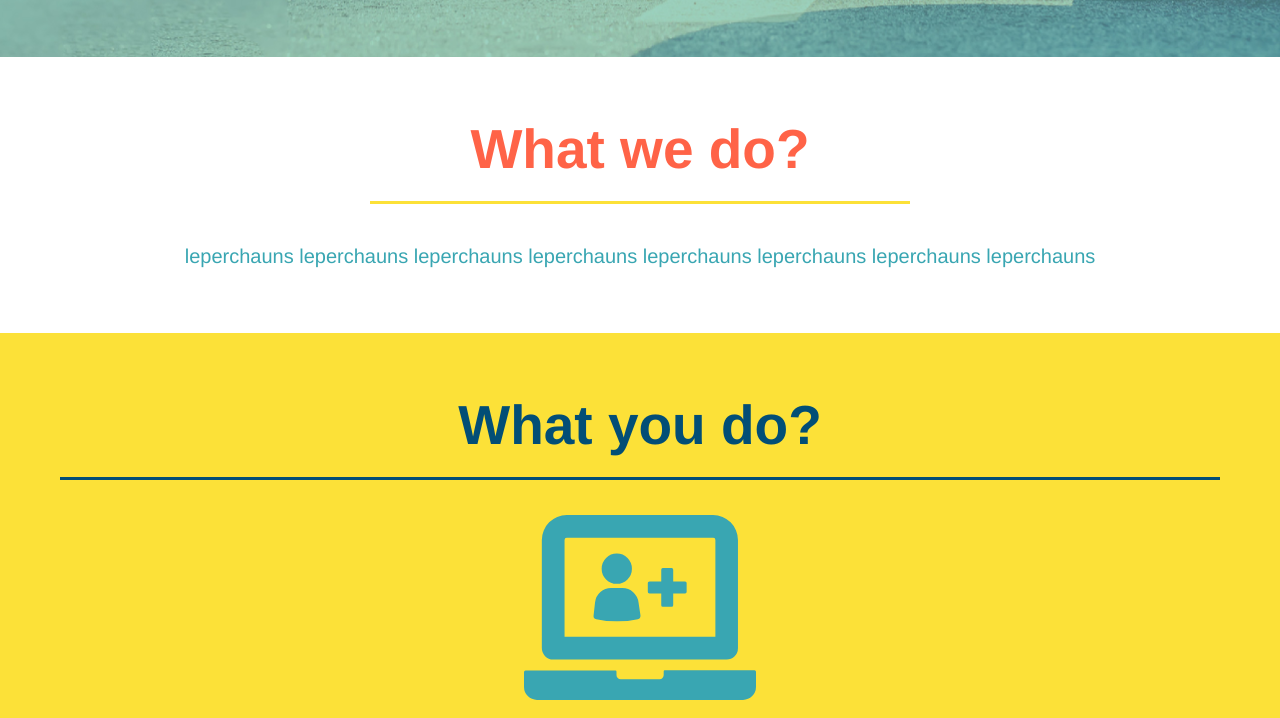
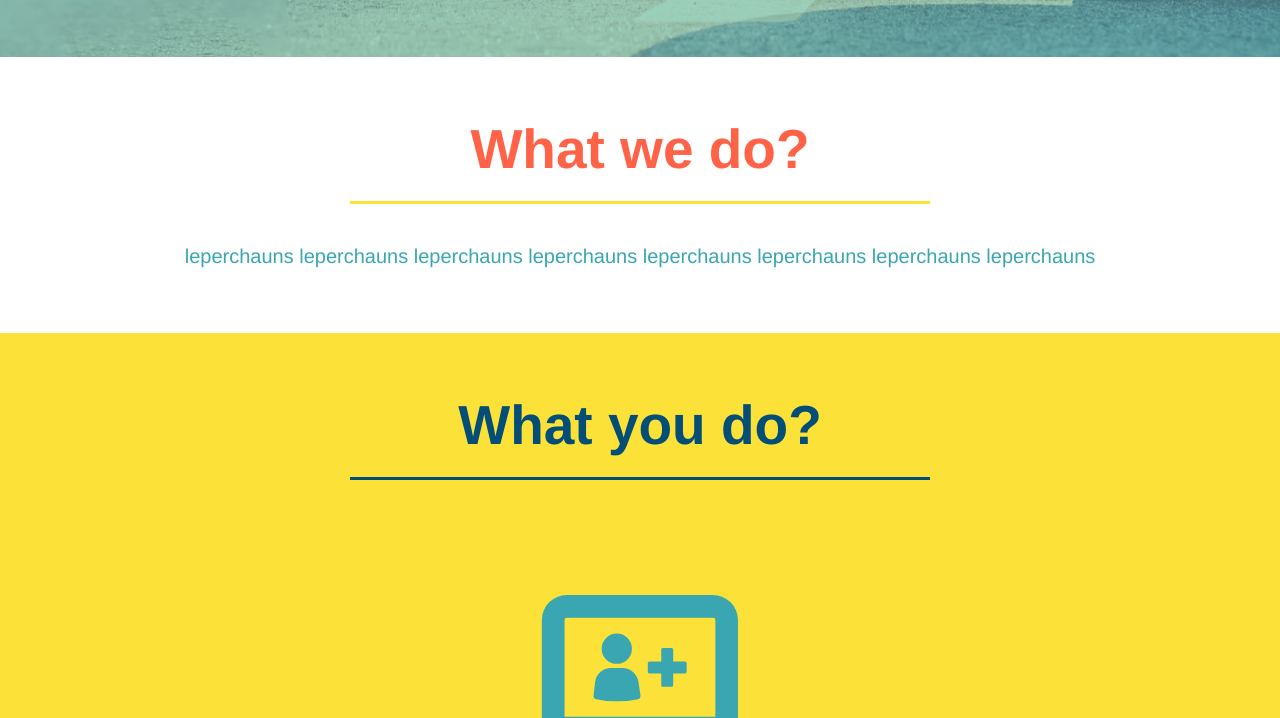
Before and after one commit to dawsonnichols/run-buddy, a plain HTML site: page index.html in a window 1280 px wide. Shown: the part 822-1540 px from the top of the page. Drawn offline with Linux system fonts and the light colour scheme.

Commit message:
flex box additions

```diff
--- a/assets/css/style.css
+++ b/assets/css/style.css
@@ -25,11 +25,13 @@
   color: #fce138;
   margin: 0;
 }
+
 h3 {
   margin: 0px;
   font-size: 45px;
 
 }
+
 header a {
   text-decoration: none;
   color: #fce138;
@@ -38,6 +40,7 @@
 header nav {
   margin: 7px 0;
 }
+
 header nav ul {
   display: flex;
   flex-wrap: wrap;
@@ -90,16 +93,18 @@
   background-size: cover;
   background-position: center;
   display: flex;
-    justify-content:center;
+  justify-content: center;
   flex-wrap: wrap;
 
 }
+
 .hero-secondary {
   margin: 20px;
   background-color: black;
   font-size: 20px;
   color: red;
 }
+
 .hero-form {
   border: 3px solid #024e76;
   background-color: #fce138;
@@ -110,11 +115,13 @@
   margin: auto;
 
 }
+
 .hero-form p {
   margin: 5px 0 15px 0;
   width: 40%;
   margin: 3.5%;
 }
+
 .hera-cta {
   width: 35%;
   text-align: right;
@@ -130,9 +137,11 @@
   font-size: 55px;
 
 }
+
 .hero-cta p {
   color: white;
 }
+
 .form-input {
   border: 1px solid #024e76;
   display: block;
@@ -142,9 +151,11 @@
   width: 100%;
   margin-bottom: 15px;
 }
+
 .hero-form label {
   margin: 0 5px;
 }
+
 .hero-form button {
   color: #000000;
   background-color: #024e76;
@@ -152,10 +163,7 @@
   padding: 10px 20px;
   font-size: 16px;
 }
-  .intro {
-      text-align: center;
 
-  }
 .intro h2 {
   font-size: 55px;
   color: tomato;
@@ -165,24 +173,26 @@
   border-color: #fce138;
   display: inline-block;
 }
+
 .intro p {
   line-height: 1.7;
   color: #39a6b2;
   width: 80%;
   font-size: 20px;
   margin: 0 auto;
+  text-align: center;
 }
 
 
 .section-title {
   font-size: 55px;
   color: #024e76;
-    margin-bottom: 35px;
-    padding: 0 100px 20px 100px;
-    display: block;
   border-bottom: 3px solid;
   text-align: center;
-
+  padding-bottom: 20px;
+  text-align: center;
+  margin: 0 auto 35px auto;
+  width: 50%;
 }
 
 .primary-border {
@@ -193,9 +203,11 @@
 .secondary-border {
   border-color: #39a6b2;
 }
+
 .steps {
   background-color: #fce138;
 }
+
 .steps div {
   margin-bottom: 80px;
 }
@@ -206,7 +218,8 @@
   display: block;
   margin-left: auto;
   margin-right: auto;
-    width: 20%;;
+  width: 20%;
+  ;
 }
 
 .steps h3 {
@@ -222,13 +235,16 @@
   text-align: center;
   margin: 20px;
 }
+
 .steps span {
   font-size: 38px;
-      text-align: center;
+
 }
+
 .trainers {
   text-align: center;
 }
+
 .trainer {
   width: 900px;
   margin: 0 auto 30px auto;
@@ -236,46 +252,56 @@
   color: #fce138;
   overflow: auto;
 }
+
 .trainer img {
   width: 35%;
   float: left;
 
 }
+
 .trainer-bio {
   padding: 35px;
   float: left;
   width: 65%;
 }
+
 .text-left {
   text-align: left;
 }
+
 .text-right {
 
   text-align: right;
 
 
 }
+
 .trainer-bio h3 {
   font-size: 32px;
   margin-bottom: 8px;
 }
+
 .trainer-bio h4 {
   font-weight: lighter;
   font-size: 26px;
   margin-bottom: 25px;
 }
+
 .trainer-bio p {
   font-size: 17px;
   line-height: 1.3;
 }
+
 .contact {
   background-color: #024e76;
   height: 600px;
   text-align: right;
 }
+
 .contact h2 {
   color: #fce138;
 }
+
 .contact-info iframe {
   width: 400px;
   height: 100%;
@@ -283,6 +309,7 @@
   position: relative;
   float: left;
 }
+
 .contact-info div {
   width: 410px;
   display: inline-block;
@@ -291,19 +318,27 @@
   margin: 90px 0 0 120px;
   color: white;
 }
+
 .contact-info h3 {
   color: #fce138;
   font-size: 32px;
 }
+
 .contact-info p, .contact-info address {
   margin: 20px 0;
   line-height: 1.5;
   font-size: 20px;
   font-style: normal;
 }
+
 .contact-info a {
   color: #fce138;
 }
+
 .contact-form {
   float: right;
 }
+
+.flex-row {
+  display: flex;
+}
--- a/index.html
+++ b/index.html
@@ -72,12 +72,18 @@
 
 
     <section id="what-we-do" class="intro">
+        <div class="flex-row">
         <h2 class="section-title primary-border">What we do?</h2>
+        </div>
+        <div class="flex-row">
         <p>leperchauns leperchauns leperchauns leperchauns leperchauns leperchauns leperchauns leperchauns</p>
+        </div>
     </section>
 
     <section id="what-you-do" class="steps">
+        <div class="flex-row">
         <h2 class="section-title secondary border">What you do?</h2>
+         </div>
         <div>
             <img src="./assets/images/step-1.svg" alt="gym pic" />
             <h3>Step 1: <span>Fill out form</span> </h3>
@@ -105,7 +111,9 @@
     </section>
 
     <section id="your-trainers" class="trainers">
+        <div class="flex row">
         <h2 class="section-title primary-border">Meet the trainers</h2>
+        </div>
         <article class="trainer">
             <img src="./assets/images/trainer-1.jpg" alt="aaron stephens" />
             <div class="trainer-bio" class="text-left">
@@ -135,7 +143,9 @@
     </section>
 
     <section id="reach-out" class="contact">
+        <div class="flex-row">
         <h2 class="section-title secondary-border">Reach out.</h2>
+        </div>
         <div class="contact-info">
             <div class="contact-form">
                 <h3>Contact Us</h3>
```
Lines whose indentation alone changed are shown as unchanged.
